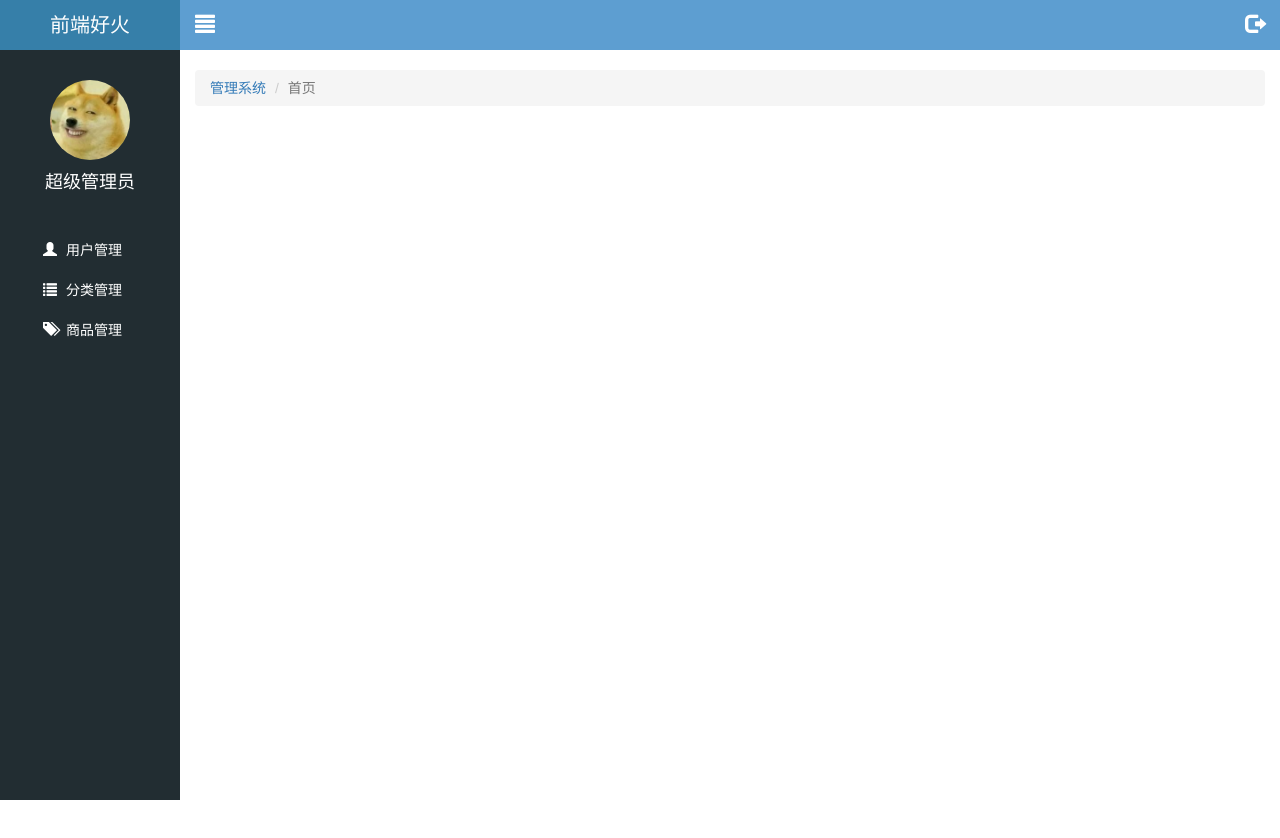
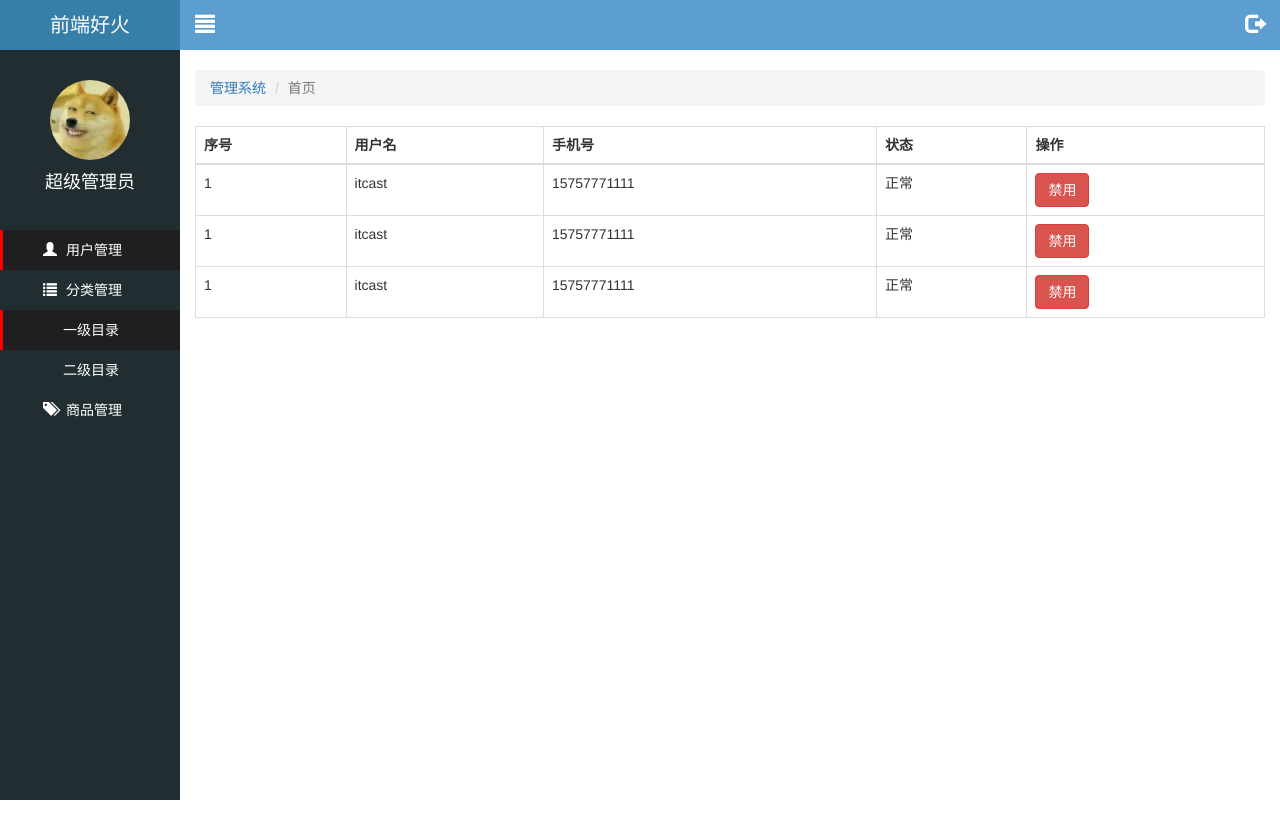
Before and after one commit to chinesezsk888/letao30, a website: page public/back1/user.html in a window 1280 px wide. Shown: the top 838 px of the page. Drawn offline with Linux system fonts and the light colour scheme; no server answers.

Commit message:
user静态页面完成

```diff
--- a/public/back1/user.html
+++ b/public/back1/user.html
@@ -30,7 +30,7 @@
         <div class="nav">
             <ul>
                 <li>
-                    <a href="user.html">
+                    <a href="user.html" class="current">
                         <i class="glyphicon glyphicon-user"></i>
                         <span>用户管理</span>
                     </a>
@@ -40,8 +40,8 @@
                         <i class="glyphicon glyphicon-list"></i>
                         <span>分类管理</span>
                     </a>
-                    <div class="directory">
-                        <a href="first.html">一级目录</a>
+                    <div class="directory" style="display: block">
+                        <a href="first.html" class="current">一级目录</a>
                         <a href="second.html">二级目录</a>
                     </div>
                 </li>
@@ -74,8 +74,49 @@
             </ol>
 
 
+            <!-- 表格 -->
+            <div class="It_content">
+                <table class="table table-bordered table-hover">
+                    <thead>
+                        <tr>
+                            <th>序号</th>
+                            <th>用户名</th>
+                            <th>手机号</th>
+                            <th>状态</th>
+                            <th>操作</th>
+                        </tr>
+                    </thead>
+                    <tbody>
+                       <tr>
+                            <td>1</td>
+                            <td>itcast</td>
+                            <td>15757771111</td>
+                            <td>正常</td>
+                            <td><button class="btn btn-danger">禁用</button></td>
+                       </tr>
+                       <tr>
+                            <td>1</td>
+                            <td>itcast</td>
+                            <td>15757771111</td>
+                            <td>正常</td>
+                            <td><button class="btn btn-danger">禁用</button></td>
+                          </tr>
+                          <tr>
+                            <td>1</td>
+                            <td>itcast</td>
+                            <td>15757771111</td>
+                            <td>正常</td>
+                            <td><button class="btn btn-danger">禁用</button></td>
+                          </tr>
+                    </tbody>
+                </table>
+            </div>
+
         </div>
     </div>
+
+
+
     <!-- 模态框 -->
     <!-- 外层div是蒙层 -->
     <div class="modal fade" id="myModal" tabindex="-1">
```
Lines whose indentation alone changed are shown as unchanged.
